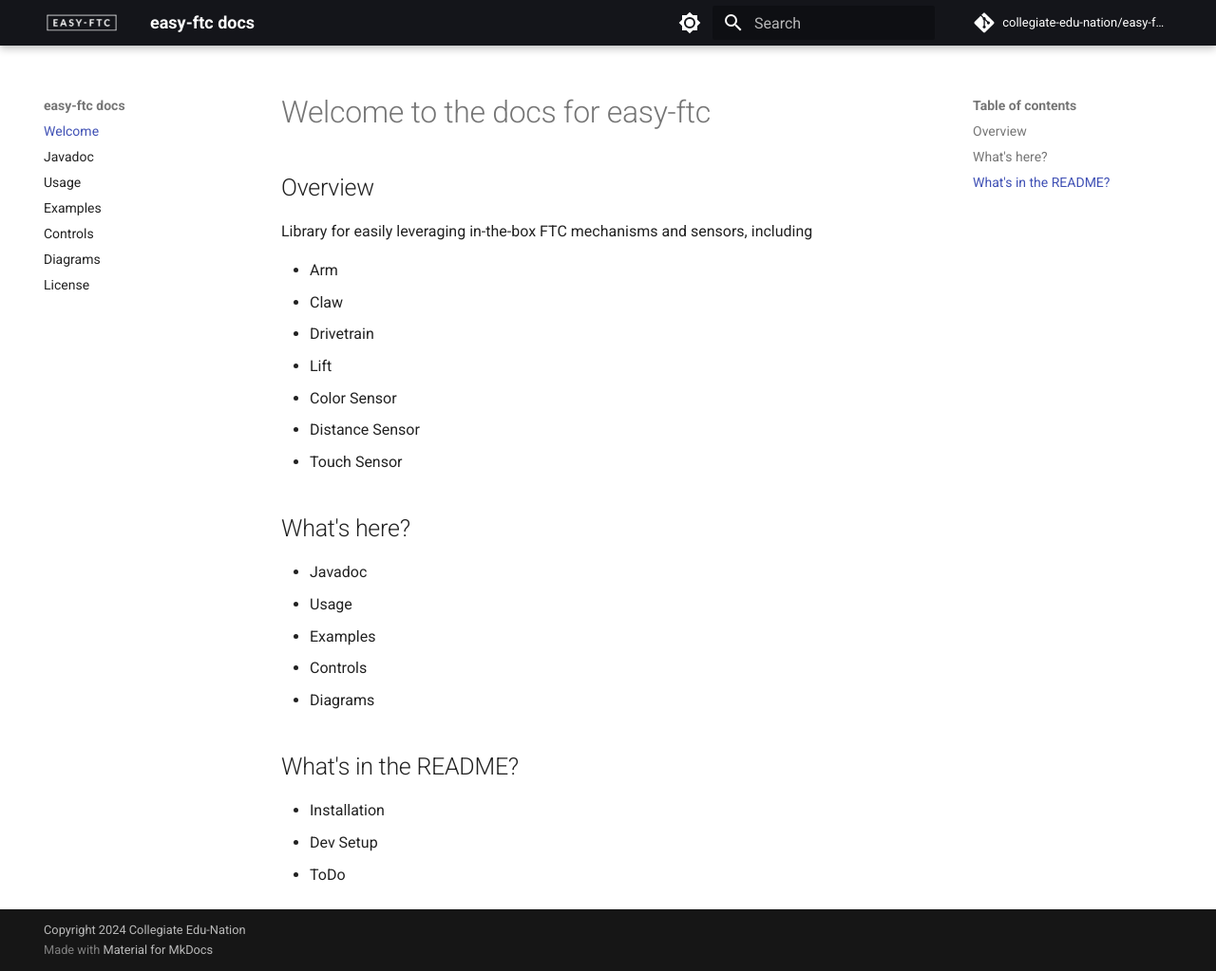
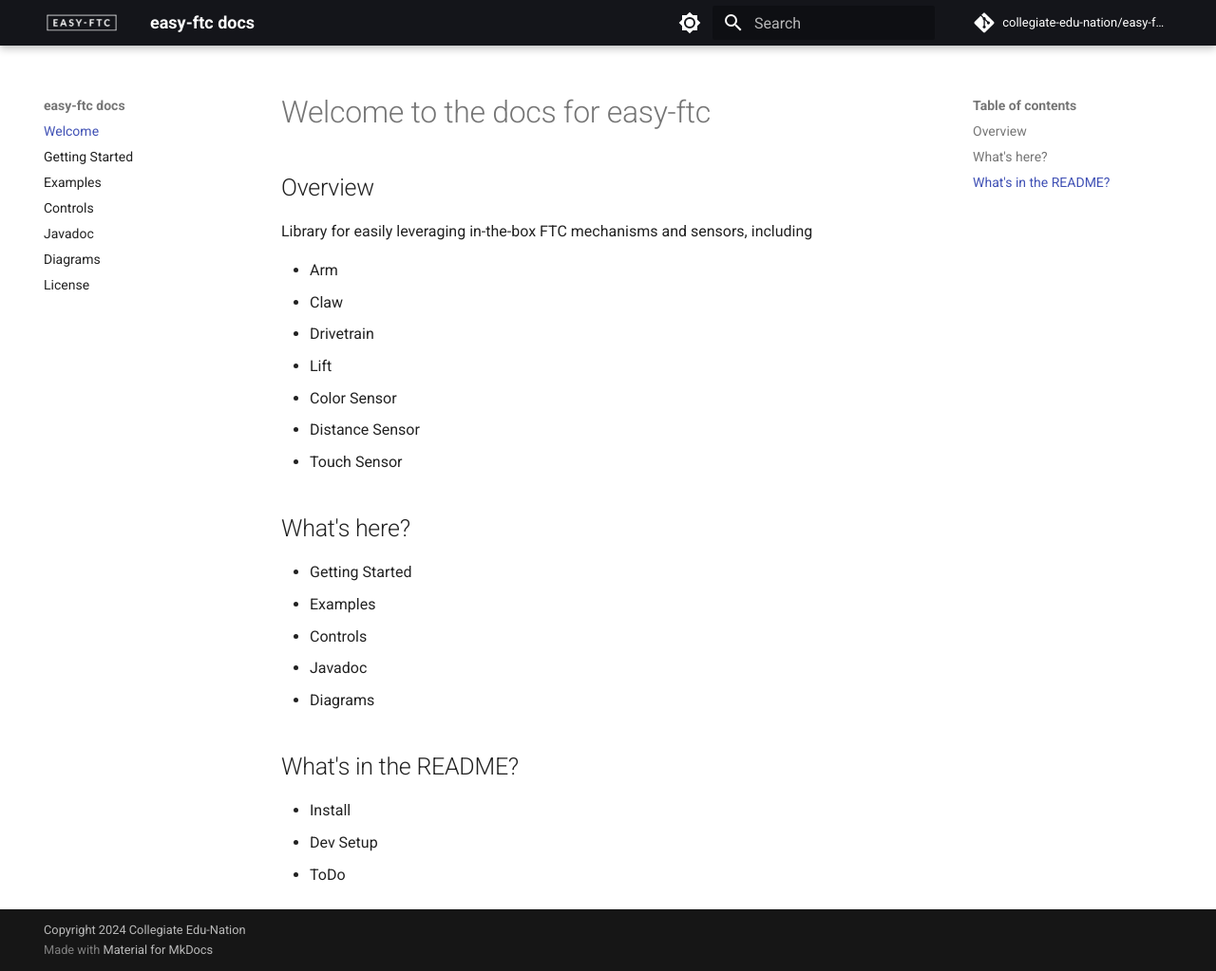
Before and after one commit to Collegiate-Edu-Nation/easy-ftc, an MkDocs documentation site: the page built from docs/index.md, in a window 1280 px wide and 1023 px high. Shown: the whole window at 95% size. Built offline with MkDocs 1.6.1 and Material for MkDocs 9.7.7, drawn with Linux system fonts in a browser that asks for light colours; comment, search, counter and statistics services are not loaded.

Commit message:
swap usage for getting started

```diff
--- a/docs/index.md
+++ b/docs/index.md
@@ -12,15 +12,13 @@ Library for easily leveraging in-the-box FTC mechanisms and sensors, including
 * Touch Sensor
 
 ## What's here?
-
-* Javadoc
-* Usage
+* Getting Started
 * Examples
 * Controls
+* Javadoc
 * Diagrams
 
 ## What's in the README?
-
-* Installation
+* Install
 * Dev Setup
 * ToDo
--- a/mkdocs.yml
+++ b/mkdocs.yml
@@ -33,9 +33,9 @@ markdown_extensions:
 
 nav:
   - Welcome: index.md
-  - Javadoc: javadoc/index.html
-  - usage.md
+  - Getting Started: gettingStarted.md
   - examples.md
   - controls.md
+  - Javadoc: javadoc/index.html
   - diagrams.md
   - license.md
```
Also changed, not shown: README.md (+1 -1 lines), docs/gettingStarted.md (renamed from docs/usage.md, +8 -2 lines).
